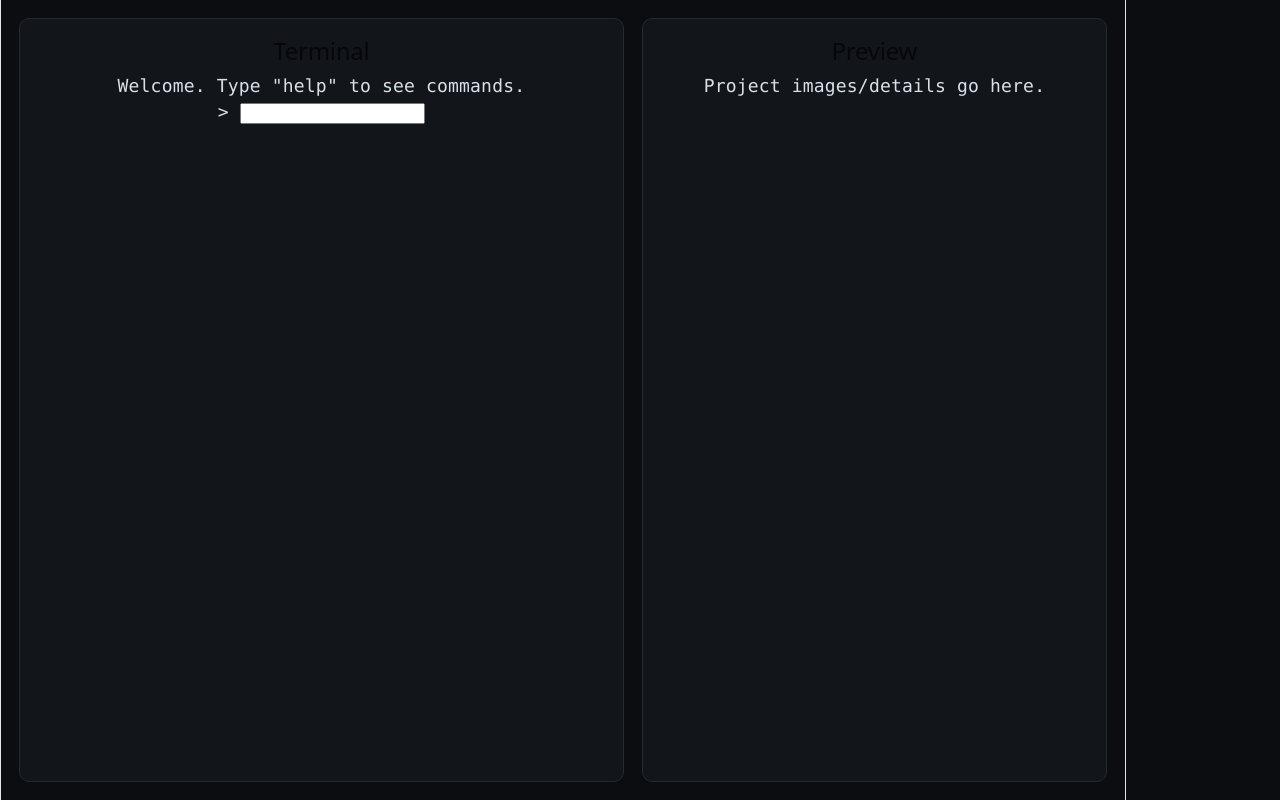
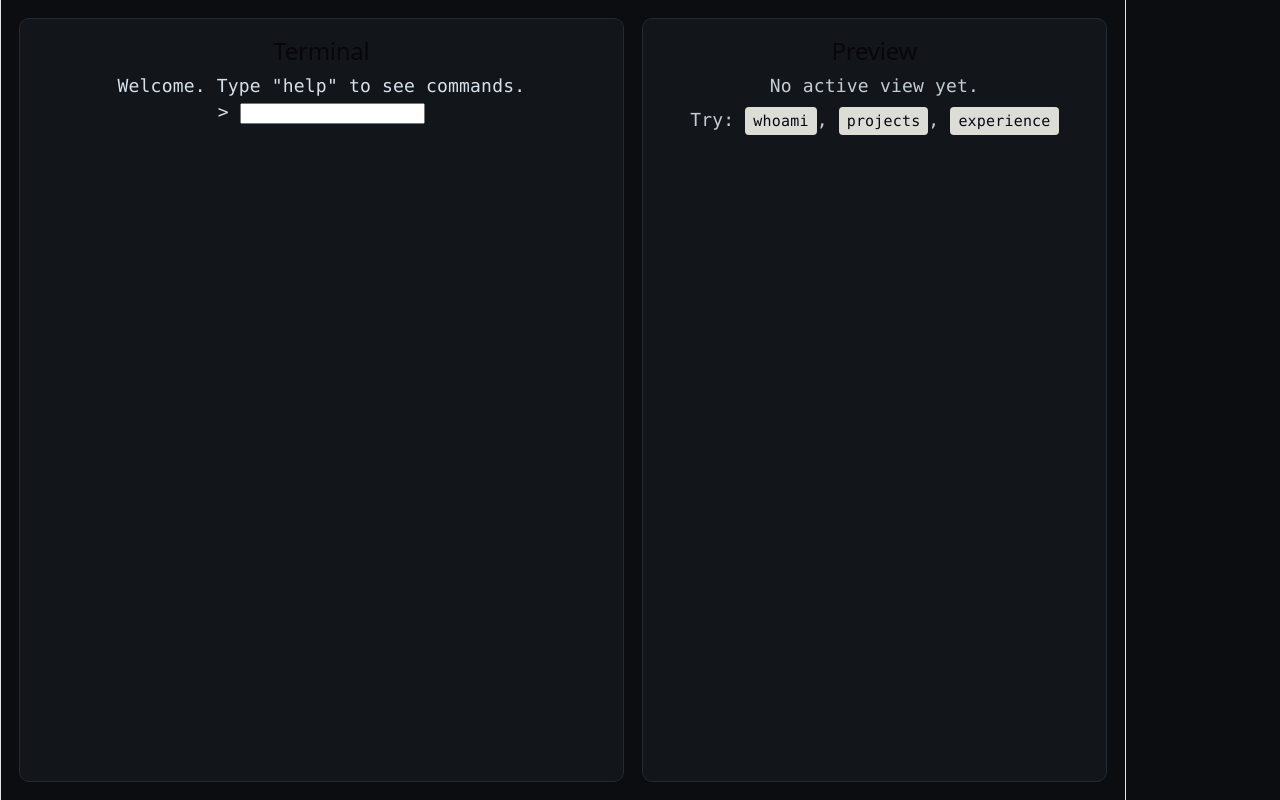
Before and after one commit to AnandB18/Porfolio, a React app: page / in a window 1280 px wide. Built offline with nearby package versions, Linux system fonts and the light colour scheme; the HTML template or start-up script is replaced by a standard one.

Commit message:
style(preview-panel): just made it a bit more meaningful

```diff
--- a/src/App.tsx
+++ b/src/App.tsx
@@ -122,7 +122,8 @@ function App() {
 
       <aside className="panel preview-panel">
         <h2>Preview</h2>
-        <p>Project images/details go here.</p>
+        <p>No active view yet.</p>
+        <p>Try: <code>whoami</code>, <code>projects</code>, <code>experience</code></p>
       </aside>
     </main>
   );
--- a/src/styles/layout.css
+++ b/src/styles/layout.css
@@ -18,3 +18,8 @@
       grid-template-columns: 1fr;
     }
   }
+
+  .preview-panel p {
+    margin: 0.4rem 0;
+    opacity: 0.9;
+  }
```
